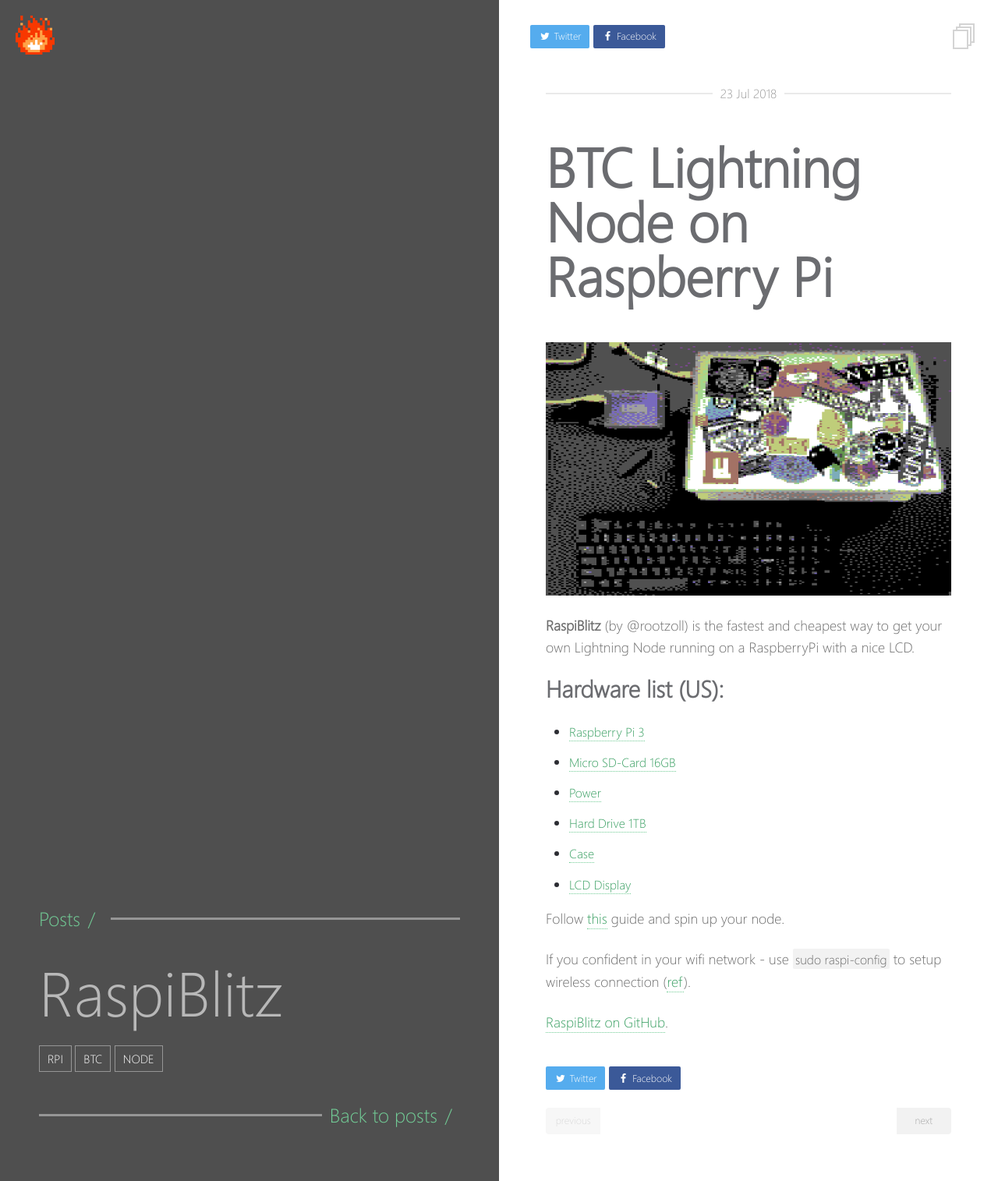
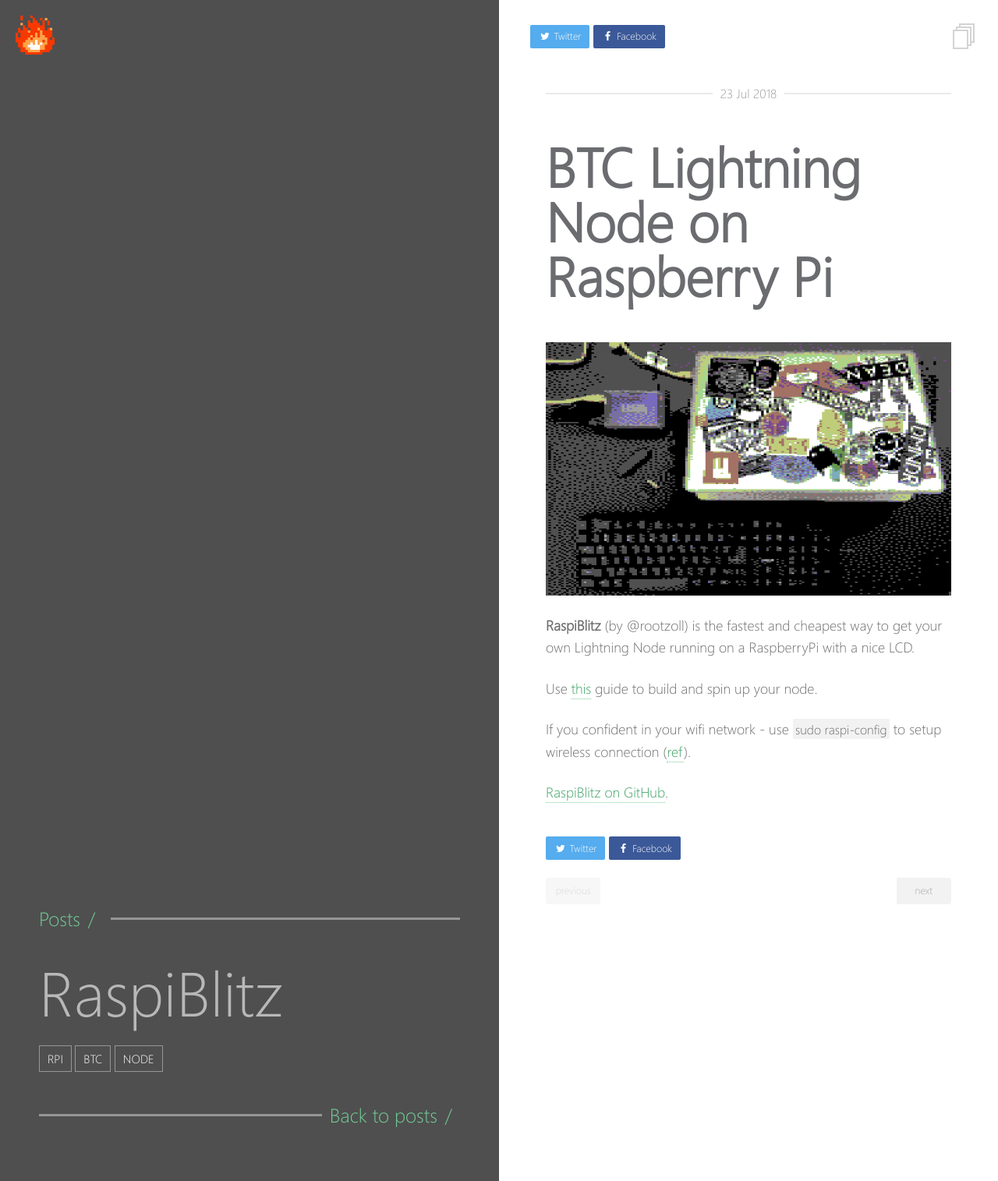
Before and after one commit to charlesrocket/charlesrocket.github.io, a Jekyll site: the page built from _posts/2018-07-23-raspiblitz.md, in a window 1280 px wide. Shown: the whole page at 78% size. Built offline with Jekyll 4.4.1, drawn with Linux system fonts in a browser that asks for light colours.

Commit message:
Update 2018-07-23-raspiblitz.md

```diff
--- a/_posts/2018-07-23-raspiblitz.md
+++ b/_posts/2018-07-23-raspiblitz.md
@@ -15,16 +15,7 @@ tags:
 
 **RaspiBlitz** (by @rootzoll) is the fastest and cheapest way to get your own Lightning Node running on a RaspberryPi with a nice LCD.
 
-## Hardware list (US):
-
-* [Raspberry Pi 3](http://a.co/ahl7RIp)
-* [Micro SD-Card 16GB](http://a.co/6R49HZz)
-* [Power](http://a.co/ciFRcYg)
-* [Hard Drive 1TB](http://a.co/eUgVfLd)
-* [Case](http://a.co/1774Hwl)
-* [LCD Display](http://a.co/65p2wu6)
-
-Follow [this](https://github.com/rootzoll/raspiblitz/blob/master/README.md#hardware-needed) guide and spin up your node.
+Use [this](https://github.com/rootzoll/raspiblitz/blob/master/README.md#hardware-needed) guide to build and spin up your node.
 
 If you confident in your wifi network - use `sudo raspi-config` to setup wireless connection ([ref](https://www.raspberrypi.org/documentation/configuration/wireless/wireless-cli.md)).
 
```
